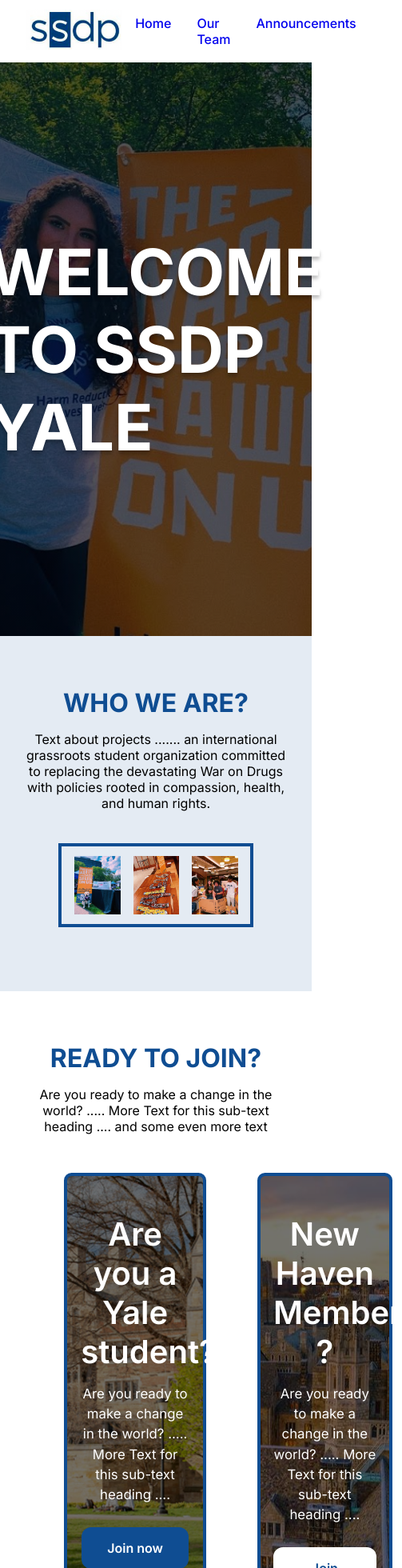
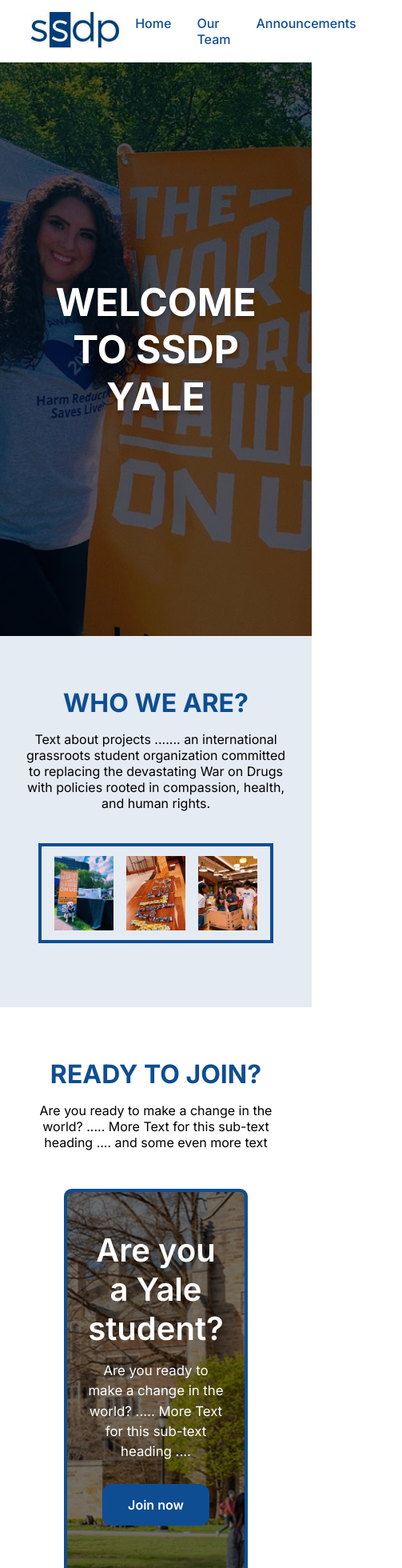
Before and after one commit to edis/sddp-yale, a Next.js app: page / in a window 390 px wide. Shown: the top 1960 px of the page at 80% size, 503 px wide, since content can reach past the window. Built offline with nearby package versions, Linux system fonts and the light colour scheme.

Commit message:
add media queries for team and home sections

```diff
--- a/pages/_app.js
+++ b/pages/_app.js
@@ -1,15 +1,21 @@
 import '../styles/global.scss'
 import Navbar from "../components/Navbar";
 import Footer from "../components/Footer";
+import Head from "next/head";
 
 function MyApp({ Component, pageProps }) {
   return (
     <div>
-        <div className={"container"}>
-            <Navbar />
+        <Head>
+            <title>SSDP Yale</title>
+        </Head>
+        <div>
+            <div className={"container"}>
+                <Navbar />
+            </div>
+            <Component {...pageProps} />
+            <Footer />
         </div>
-        <Component {...pageProps} />
-        <Footer />
         <script defer src="https://identity.netlify.com/v1/netlify-identity-widget.js"></script>
     </div>
   )
--- a/pages/announcements.js
+++ b/pages/announcements.js
@@ -24,3 +24,6 @@
         </div>
     )
 }
+
+// We meet Monday at 6:30 pm, link to instagram, link to groupme
+// groupme logo, and instagram logo
--- a/styles/_variables.scss
+++ b/styles/_variables.scss
@@ -5,3 +5,8 @@
 $text-color: #000;
 
 $container-width: 1200px;
+
+$xl-width: 1100px;
+$lg-width: 1024px;
+$m-width: 768px;
+$sm-width: 418px;
--- a/styles/components/_team-card.scss
+++ b/styles/components/_team-card.scss
@@ -34,3 +34,32 @@
   }
 
 }
+
+@media screen and (max-width: $lg-width) {
+  .team-card {
+    .image-box {
+      width: 90%;
+    }
+  }
+}
+
+@media screen and (max-width: $m-width) {
+  .team-card{
+    width: 100%;
+
+    .image-box {
+      width: 60%;
+    }
+  }
+}
+
+
+@media screen and (max-width: $sm-width) {
+  .team-card{
+    width: 100%;
+
+    .image-box {
+      width: 80%;
+    }
+  }
+}
--- a/styles/global.scss
+++ b/styles/global.scss
@@ -26,8 +26,9 @@
 
 a {
   text-decoration: none;
+  color: $primary-color;
 
   &:visited {
-    color: none;
+    color: $text-color;
   }
 }
--- a/styles/sections/_home.scss
+++ b/styles/sections/_home.scss
@@ -10,6 +10,7 @@
   align-content: center;
 
   .home-header {
+    text-align: center;
     text-transform: uppercase;
     font-size: 5rem;
     color: $secondary-color;
@@ -93,3 +94,31 @@
     background: linear-gradient( rgba(0, 0, 0, 0.55), rgba(0, 0, 0, 0.55) ), url("/static/new-haven.jpeg") center;
   }
 }
+
+
+@media screen and (max-width: $lg-width) {
+  .home-cover {
+    .home-header {
+      font-size: 3rem;
+    }
+  }
+
+
+  #join {
+    .join-boxes {
+      flex-direction: column;
+
+      .yale-box {
+        margin-bottom: 2rem;
+      }
+    }
+  }
+}
+
+@media screen and (max-width: $m-width) {
+  #who {
+    .gallery {
+      width: 90%;
+    }
+  }
+}
--- a/styles/sections/_team.scss
+++ b/styles/sections/_team.scss
@@ -27,3 +27,16 @@
     }
   }
 }
+
+@media screen and (max-width: $m-width) {
+  .team {
+    .members {
+      .top-two {
+        flex-direction: column;
+      }
+      .bottom-three {
+        flex-direction: column;
+      }
+    }
+  }
+}
```
